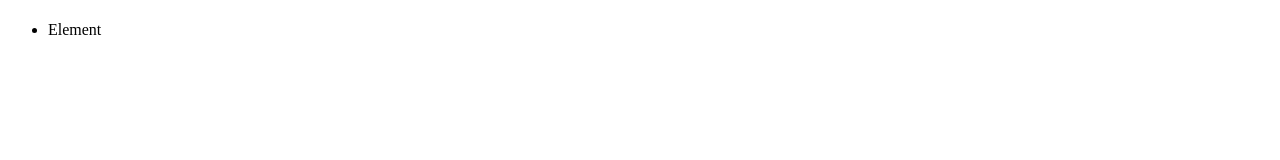
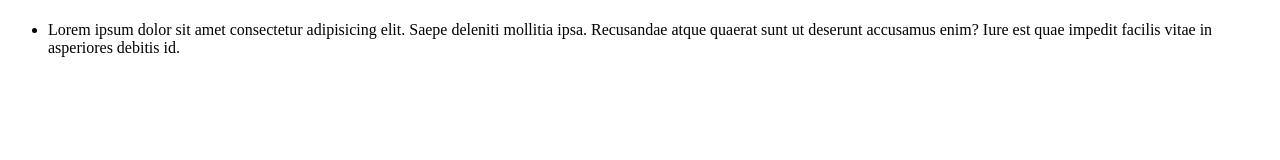
Before and after one commit to kamilgasienica/repozytorium-test, a plain HTML site: page index.html in a window 1280 px wide. Drawn offline with Linux system fonts and the light colour scheme.

Commit message:
Update index.html

```diff
--- a/index.html
+++ b/index.html
@@ -13,7 +13,8 @@
         <Nagłówek>
     </h1>
     <ul>
-        <li>Element</li>
+        <li>Lorem ipsum dolor sit amet consectetur adipisicing elit. Saepe deleniti mollitia ipsa. Recusandae atque
+            quaerat sunt ut deserunt accusamus enim? Iure est quae impedit facilis vitae in asperiores debitis id.</li>
     </ul>
 
 </html>
```
